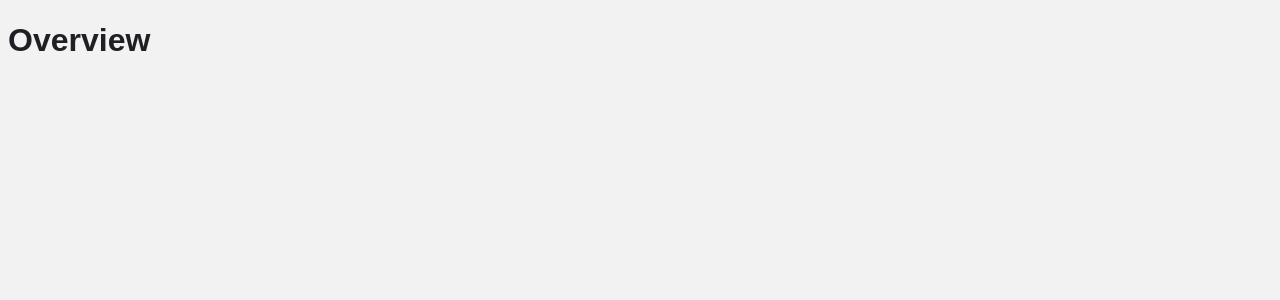
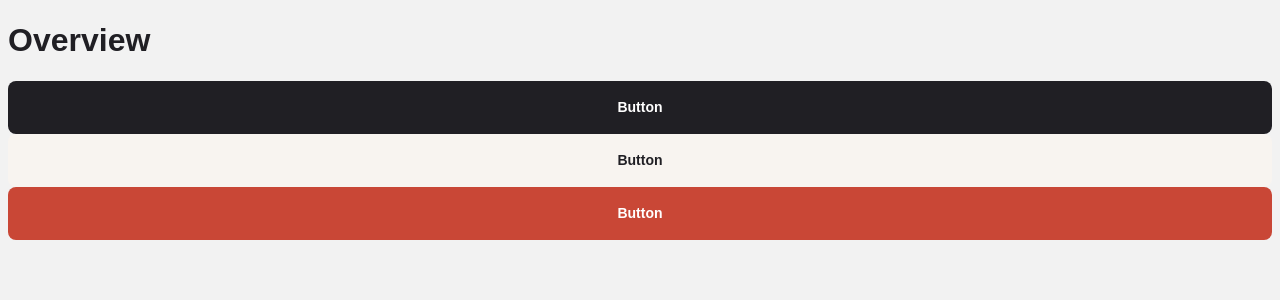
Before and after one commit to Belousmind/personal-finance-app, a Next.js app: page / in a window 1280 px wide. Shown: the top 300 px of the page. Built offline with nearby package versions, Linux system fonts and the light colour scheme.

Commit message:
feat: add buttons ui

```diff
--- a/src/app/page.tsx
+++ b/src/app/page.tsx
@@ -1,5 +1,15 @@
 import Title from "@/components/title/title";
+import Button from "@/components/button";
+
 
 export default function Page() {
-  return <Title text="Overview" />;
+  return  (
+    <>
+    <Title text="Overview" />
+    <Button text="button" variant="primary"/>
+    <Button text="button" variant="secondary"/>
+    <Button text="button" variant="destroy"/>
+
+    </>
+  )
 }
--- a/src/app/styles.module.scss
+++ b/src/app/styles.module.scss
@@ -2,4 +2,5 @@
 
 .body {
   background-color: $grey-100;
+  box-sizing: border-box;
 }
--- /dev/null
+++ b/src/components/button/index.tsx
@@ -0,0 +1,10 @@
+import styles from "./style.module.scss";
+
+type ButtonProps = {
+  text: string;
+  variant: "primary" | "secondary" | "destroy";
+};
+
+export default function Button({ text, variant = "primary" }: ButtonProps) {
+  return <button className={`${styles.button} ${styles[variant]}`}>{text}</button>;
+}
--- /dev/null
+++ b/src/components/button/style.module.scss
@@ -0,0 +1,53 @@
+@use "../../styles/variables" as *;
+@use "../../styles/mixins" as *;
+
+.button {
+  @include flex-center;
+  @include text-preset-4-bold;
+  border-radius: $spacing-100;
+  width: 100%;
+  text-transform: capitalize;
+  transition: 0.2s ease-out;
+  border: none;
+  padding: $spacing-200;
+  cursor: pointer;
+}
+
+.primary {
+  background-color: $grey-900;
+  color: $white;
+
+  @media (hover: hover) {
+    &:hover {
+      background-color: $grey-500;
+    }
+  }
+}
+
+.secondary {
+  background-color: $beige-100;
+  color: $grey-900;
+
+  @media (hover: hover) {
+    &:hover {
+      background-color: $white;
+      border: 1px solid $beige-500;
+    }
+  }
+}
+
+.destroy {
+  background-color: $red;
+  color: $white;
+
+  @media (hover: hover) {
+    &:hover {
+      background: linear-gradient(
+          0deg,
+          rgba(255, 255, 255, 0.2) 0%,
+          rgba(255, 255, 255, 0.2) 100%
+        ),
+        $red;
+    }
+  }
+}
--- a/src/styles/_mixins.scss
+++ b/src/styles/_mixins.scss
@@ -33,6 +33,13 @@
   @include text;
 }
 
+@mixin text-preset-4-bold {
+  font-size: $text-size-4;
+  font-weight: $font-weight-700;
+  line-height: $line-height-150;
+  @include text;
+}
+
 @mixin text-preset-5 {
   font-size: $text-size-5;
   font-weight: $font-weight-400;
@@ -46,3 +53,9 @@
   line-height: $line-height-150;
   @include text;
 }
+
+@mixin flex-center {
+  display: flex;
+  align-items: center;
+  justify-content: center;
+}
```
